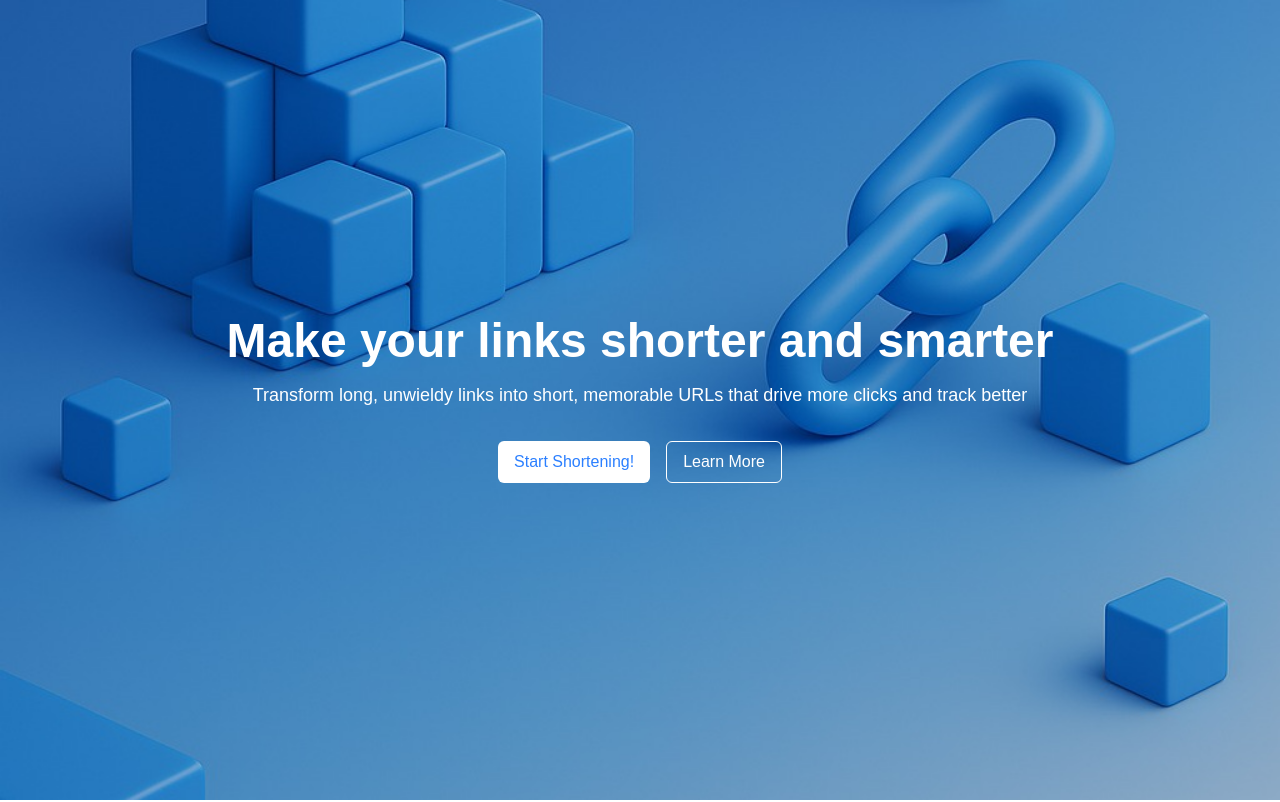
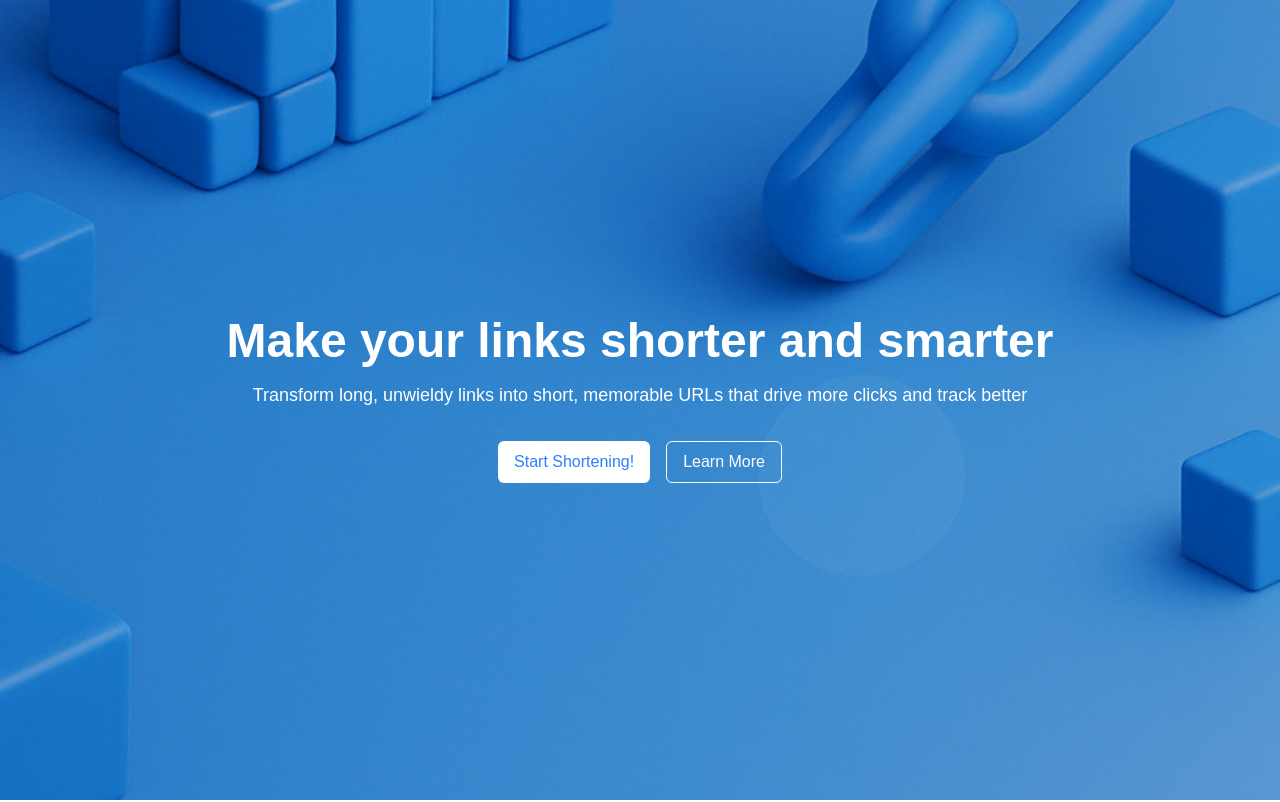
Before and after one commit to avi-watwani/itsurl-shortner, a Next.js app: page / in a window 1280 px wide. Shown: the top 802 px of the page. Built offline with nearby package versions, Linux system fonts and the light colour scheme.

Commit message:
feat: update background image from JPEG to PNG for improved quality

```diff
--- a/app/components/HeroSection.tsx
+++ b/app/components/HeroSection.tsx
@@ -23,7 +23,7 @@ export default function HeroSection() {
   return (
     <section
       className="w-full h-[70vh] sm:h-[100vh] bg-cover bg-center text-white flex flex-col items-center justify-center text-center px-4"
-      style={{ backgroundImage: "url('/images/background.jpeg')" }}
+      style={{ backgroundImage: "url('/images/background.png')" }}
     >
       <h1 className="text-3xl sm:text-5xl font-bold mb-4">Make your links shorter and smarter</h1>
       <p className="text-sm sm:text-lg mb-8">
```
Also changed, not shown: public/images/background.jpeg (deleted), public/images/background.png (added).
